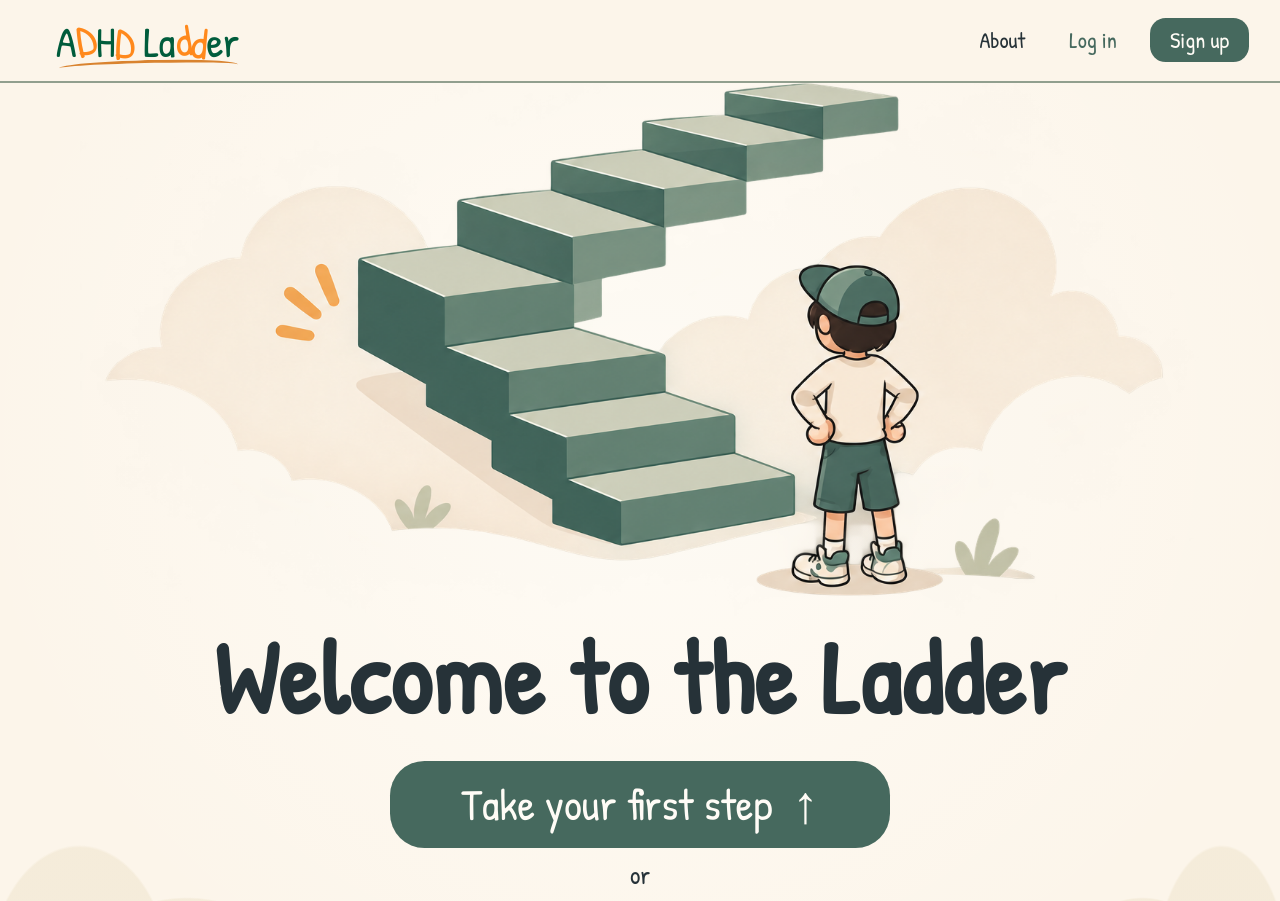
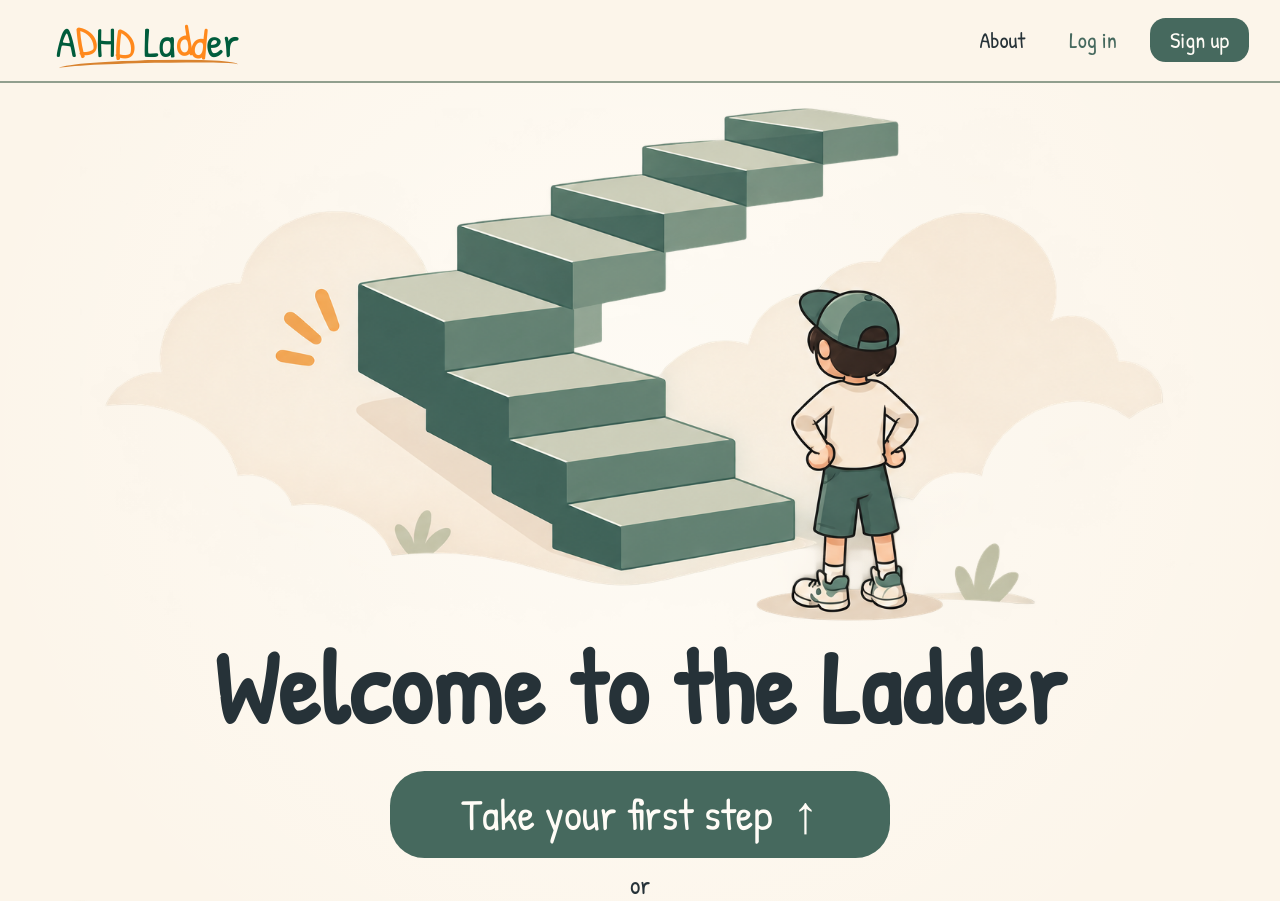
Before and after one commit to 28Dara/project-adhd-ladder, a React (Vite) app in the folder client/: page / in a window 1280 px wide. Shown: the top 901 px of the page. Built offline with nearby package versions, Linux system fonts and the light colour scheme; no server answers.

Commit message:
fix(ui): refine decorative artwork spacing

```diff
--- a/client/src/components/AuthPage/AuthPage.css
+++ b/client/src/components/AuthPage/AuthPage.css
@@ -64,7 +64,7 @@
 .auth-page__stairs {
   position: absolute;
   z-index: -1;
-  inset: 0;
+  inset: 5px 0 0;
 }
 
 .auth-page__stairs span {
@@ -297,6 +297,10 @@
 }
 
 @media (min-width: 48rem) {
+  .auth-page__stairs {
+    inset-block-start: 25px;
+  }
+
   .auth-page__input input {
     min-height: 3rem;
   }
--- a/client/src/pages/Landing/Landing.css
+++ b/client/src/pages/Landing/Landing.css
@@ -44,6 +44,8 @@
 }
 
 .landing__artwork {
+  position: relative;
+  inset-block-start: 5px;
   grid-area: artwork;
   z-index: -1;
   display: flex;
@@ -160,12 +162,19 @@
   outline-offset: 4px;
 }
 
+@media (width < 48rem) {
+  #root:has(> .landing) {
+    min-height: max(844px, 100svh);
+  }
+}
+
 @media (min-width: 48rem) {
   .landing__hero {
     grid-template-areas:
       'artwork'
       'content';
     grid-template-rows: max-content max-content;
+    row-gap: 0.625rem;
     padding: 0 0 clamp(2.75rem, 4vw, 3.625rem);
     background: radial-gradient(
         ellipse at 50% 36%,
@@ -185,7 +194,7 @@
 
     position: absolute;
     z-index: -1;
-    bottom: clamp(2rem, 4.75vw, 4.25rem);
+    inset-block-end: 0;
     width: min(31%, 28rem);
     height: clamp(5rem, 10.5vw, 9.5rem);
     background:
@@ -218,6 +227,7 @@
   }
 
   .landing__artwork {
+    inset-block-start: 25px;
     z-index: auto;
     display: block;
     width: min(87.5%, 82rem);
@@ -259,3 +269,14 @@
     line-height: 1;
   }
 }
+
+@media (min-width: 64rem) {
+  .landing__hero {
+    grid-template-rows: max-content minmax(max-content, 1fr);
+    padding-block-end: clamp(1.5rem, 2.75vw, 2.5rem);
+  }
+
+  .landing__content {
+    align-self: center;
+  }
+}
```
